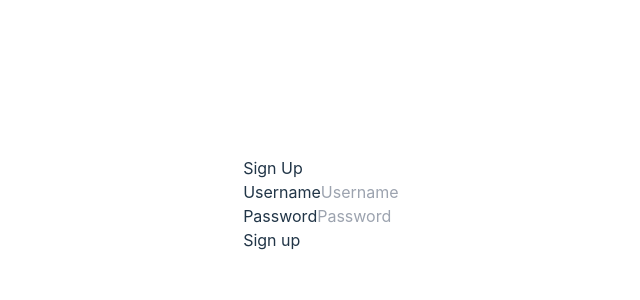
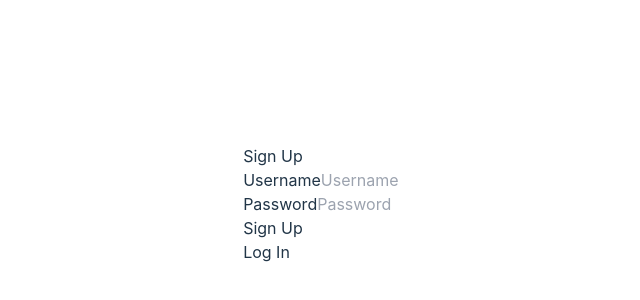
Before and after one commit to adidoesnt/blogeo, a React (Vite) app in the folder frontend/: page / in a window 1280 px wide. Shown: the part 196-496 px from the top of the page, without its empty margins (234-874 px from the left). Built offline with nearby package versions, Linux system fonts and the light colour scheme; no server answers.

Commit message:
add login page

```diff
--- a/frontend/src/App.tsx
+++ b/frontend/src/App.tsx
@@ -1,11 +1,22 @@
 import { useContext } from 'react';
 import SignupForm from './components/SignupForm';
 import { UserContext } from './context/auth';
+import CreateBlogForm from './components/CreateBlogForm';
+import { LoginModeContext } from './context/loginMode';
 
 function App() {
     const { isLoggedIn } = useContext(UserContext)!;
+    const { isLoginMode } = useContext(LoginModeContext)!;
 
-    return <>{isLoggedIn ? null : <SignupForm />}</>;
+    return (
+        <>
+            {isLoggedIn ? (
+                <CreateBlogForm />
+            ) : (
+                <SignupForm loginMode={isLoginMode} />
+            )}
+        </>
+    );
 }
 
 export default App;
--- /dev/null
+++ b/frontend/src/components/CreateBlogForm.tsx
@@ -0,0 +1,7 @@
+function CreateBlogForm() {
+    return <div>
+        Create Blog Form
+    </div>
+}
+
+export default CreateBlogForm
--- a/frontend/src/components/SignupForm.tsx
+++ b/frontend/src/components/SignupForm.tsx
@@ -1,24 +1,42 @@
 import React, { useCallback, useContext, useState } from 'react';
 import { signup } from '../utils/apiClient';
 import { UserContext } from '../context/auth';
+import { LoginModeContext } from '../context/loginMode';
 
 enum Type {
     USERNAME = 'Username',
     PASSWORD = 'Password',
 }
 
-function SignupForm() {
+export type SignupFormProps = {
+    loginMode?: boolean;
+};
+
+function SignupForm({ loginMode }: SignupFormProps) {
     const [username, setUsername] = useState('');
     const [password, setPassword] = useState('');
-    const { setIsLoggedIn } = useContext(UserContext)!;
+    const {
+        setIsLoggedIn,
+        setUsername: setLoggedInUsername,
+        setToken,
+    } = useContext(UserContext)!;
+    const { setIsLogInMode: setLoginMode } = useContext(LoginModeContext)!;
 
-    const handleSignup = useCallback(async () => {
-        await signup({
+    const handleSubmit = useCallback(async () => {
+        const user = await signup({
             username,
             password,
         });
+        if (!user) throw new Error('Signup failed');
+        const { username: loggedInUsername, token } = user;
+        setLoggedInUsername(loggedInUsername);
+        setToken(token);
         setIsLoggedIn(true);
-    }, [setIsLoggedIn, password, username]);
+    }, [username, password, setLoggedInUsername, setToken, setIsLoggedIn]);
+
+    const handleSwitch = useCallback(() => {
+        setLoginMode(!loginMode);
+    }, [loginMode, setLoginMode]);
 
     const handleChange = useCallback(
         (e: React.FormEvent<HTMLInputElement>, type: Type) => {
@@ -38,7 +56,9 @@ function SignupForm() {
 
     return (
         <div className="p-10 m-4 flex flex-col justify-center items-center gap-4 bg-zinc-700 rounded-lg">
-            <h1 className="text-xl font-bold flex self-start">Sign Up</h1>
+            <h1 className="text-xl font-bold flex self-start">
+                {loginMode ? 'Log In' : 'Sign Up'}
+            </h1>
             <div className="flex flex-col justify-center gap-2">
                 <span>{Type.USERNAME}</span>
                 <input
@@ -63,10 +83,16 @@ function SignupForm() {
                 />
             </div>
             <div
-                className="flex items-center p-2 bg-zinc-800 rounded-md mt-2"
-                onClick={handleSignup}
+                className="flex flex-col justify-center p-2 bg-zinc-800 rounded-md mt-2 w-[50%]"
+                onClick={handleSubmit}
             >
-                <button>Sign up</button>
+                <button>{loginMode ? 'Log In' : 'Sign Up'}</button>
+            </div>
+            <div
+                className="flex flex-col justify-center p-2 bg-zinc-100 text-zinc-700 rounded-md mt-2 w-[50%]"
+                onClick={handleSwitch}
+            >
+                <button>{loginMode ? 'Sign Up' : 'Log In'}</button>
             </div>
         </div>
     );
--- a/frontend/src/context/auth.tsx
+++ b/frontend/src/context/auth.tsx
@@ -7,19 +7,29 @@ export type UserContextProviderProps = {
 export type UserContextType = {
     isLoggedIn: boolean;
     setIsLoggedIn: React.Dispatch<React.SetStateAction<boolean>>;
+    username: string | null;
+    setUsername: React.Dispatch<React.SetStateAction<string | null>>;
+    token: string | null;
+    setToken: React.Dispatch<React.SetStateAction<string | null>>;
 };
 
 export const UserContext = React.createContext<UserContextType | null>(null);
 
 function UserContextProvider({ children }: Readonly<UserContextProviderProps>) {
     const [isLoggedIn, setIsLoggedIn] = useState(false);
+    const [username, setUsername] = useState<string | null>(null);
+    const [token, setToken] = useState<string | null>(null);
 
     const context = useMemo(
         () => ({
             isLoggedIn,
             setIsLoggedIn,
+            username,
+            setUsername,
+            token,
+            setToken,
         }),
-        [isLoggedIn, setIsLoggedIn],
+        [isLoggedIn, token, username, setIsLoggedIn, setUsername, setToken],
     );
 
     return (
--- /dev/null
+++ b/frontend/src/context/loginMode.tsx
@@ -0,0 +1,35 @@
+import React, { useMemo, useState } from 'react';
+
+export type LoginModeContextProviderProps = {
+    children: JSX.Element | JSX.Element[];
+};
+
+export type LoginModeContextType = {
+    isLoginMode: boolean;
+    setIsLogInMode: React.Dispatch<React.SetStateAction<boolean>>;
+};
+
+export const LoginModeContext =
+    React.createContext<LoginModeContextType | null>(null);
+
+function LoginModeContextProvider({
+    children,
+}: Readonly<LoginModeContextProviderProps>) {
+    const [isLoginMode, setIsLogInMode] = useState(false);
+
+    const context = useMemo(
+        () => ({
+            isLoginMode,
+            setIsLogInMode,
+        }),
+        [isLoginMode, setIsLogInMode],
+    );
+
+    return (
+        <LoginModeContext.Provider value={context}>
+            {children}
+        </LoginModeContext.Provider>
+    );
+}
+
+export default LoginModeContextProvider;
--- a/frontend/src/main.tsx
+++ b/frontend/src/main.tsx
@@ -3,11 +3,14 @@ import ReactDOM from 'react-dom/client';
 import App from './App.tsx';
 import './index.css';
 import UserContextProvider from './context/auth.tsx';
+import LoginModeContextProvider from './context/loginMode.tsx';
 
 ReactDOM.createRoot(document.getElementById('root')!).render(
     <React.StrictMode>
-        <UserContextProvider>
-            <App />
-        </UserContextProvider>
+        <LoginModeContextProvider>
+            <UserContextProvider>
+                <App />
+            </UserContextProvider>
+        </LoginModeContextProvider>
     </React.StrictMode>,
 );
--- a/frontend/src/utils/apiClient.tsx
+++ b/frontend/src/utils/apiClient.tsx
@@ -3,6 +3,14 @@ import axios from 'axios';
 export type SignupParams = {
     username: string;
     password: string;
+};
+
+type User = {
+    id: number;
+    username: string;
+    password: string;
+    hasBlog: boolean;
+    token: string;
 };
 
 const { VITE_SERVER_URL: baseURL = 'DUMMY_SERVER_URL' } = import.meta.env;
@@ -20,8 +28,13 @@ export const signup = async ({ username, password }: SignupParams) => {
             username,
             password,
         });
-        const { user } = response.data;
+        const user = response.data.user as User;
         console.log('Completed signup for user', user);
+        return {
+            username: user.username,
+            token: user.token,
+            hasBlog: user.hasBlog,
+        };
     } catch (error) {
         console.error('Error completing signup', error);
     }
```
Also changed, not shown: 2 other files (tests, documents, lock files or other folders).
